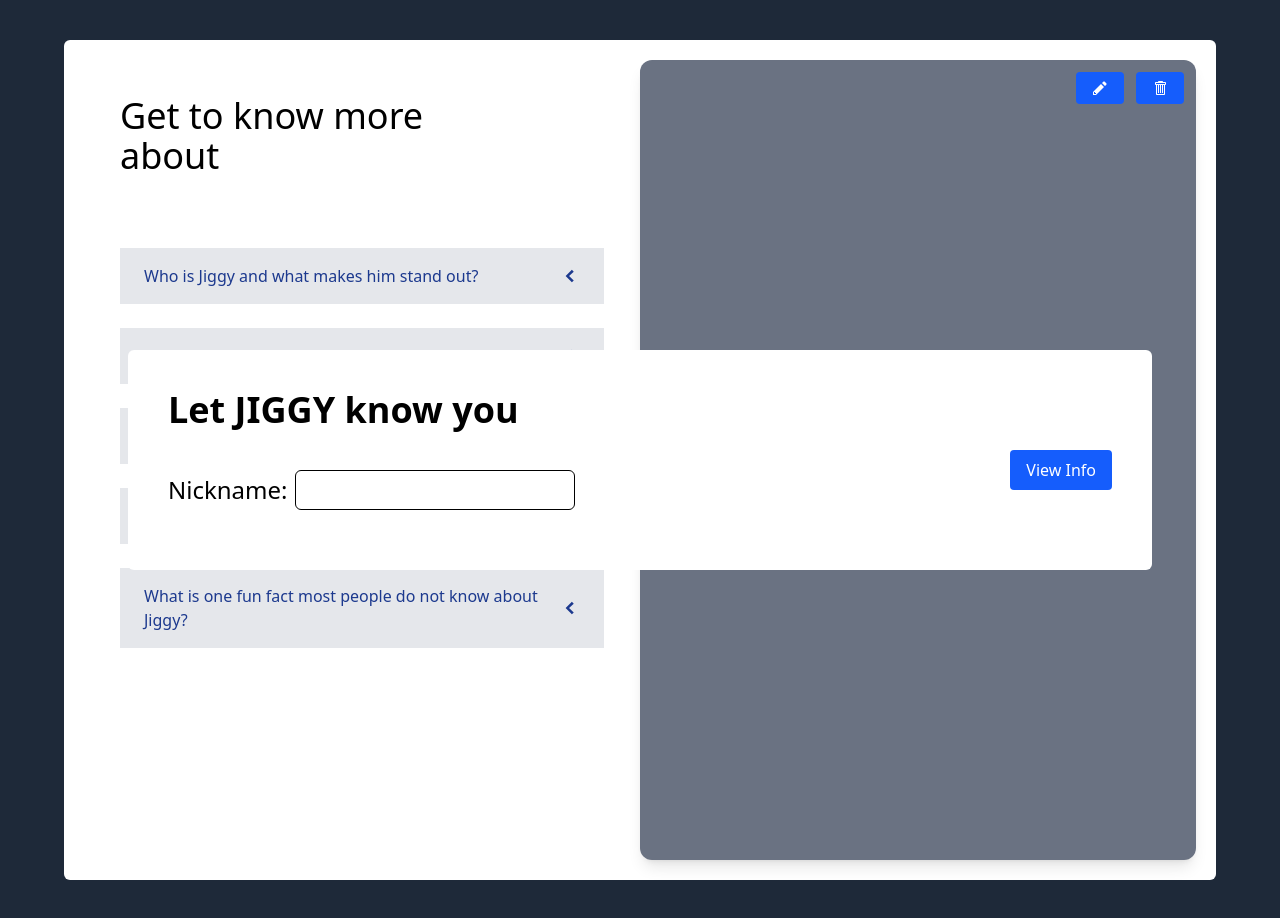
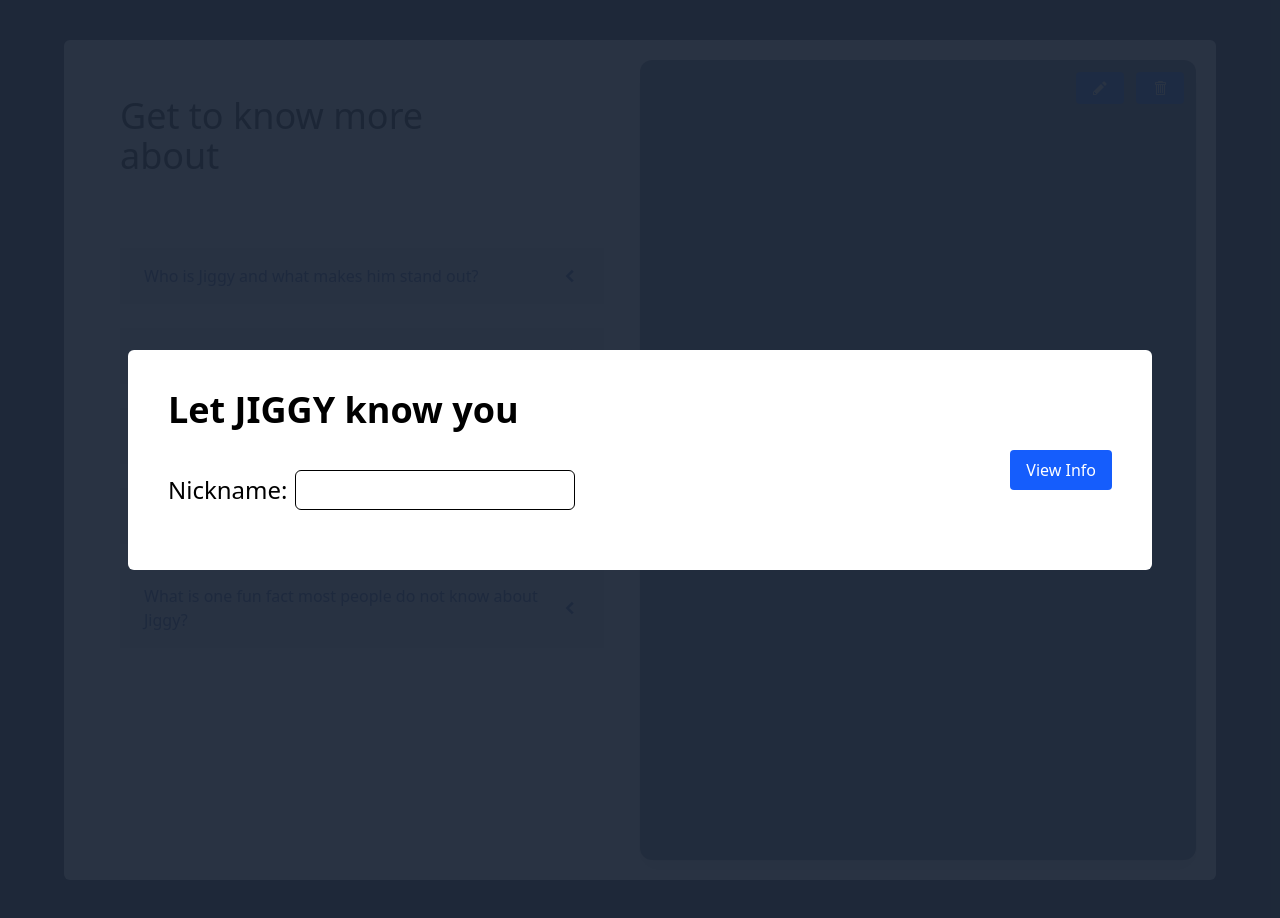
Before and after one commit to vickcodes001/accordion, a React (Vite) app: page / in a window 1280 px wide. Built offline with nearby package versions, Linux system fonts and the light colour scheme.

Commit message:
updated User

```diff
--- a/src/App.js
+++ b/src/App.js
@@ -36,18 +36,20 @@ const items = [
 ];
 
 function App() {
-  const [sharedData, setSharedData] = useState("")
-  const [showOverlay, setShowOverlay] = useState(true)
+  const [sharedData, setSharedData] = useState("");
+  const [showOverlay, setShowOverlay] = useState(true);
 
   const handleOverlay = (data) => {
-    setSharedData(data)
-    setShowOverlay(false)
-  }
+    setSharedData(data);
+    setShowOverlay(false);
+  };
   return (
     <div className="flex min-h-screen items-center justify-center relative bg-gray-800 py-10">
-      <div className="flex items-center justify-center absolute z-30 w-full h-full bg-gra-800/95">
-        {showOverlay && <User onSubmit={handleOverlay} />}
-      </div>
+      {showOverlay && (
+        <div className="flex items-center justify-center absolute z-30 w-full h-full bg-gray-800/95">
+          <User onSubmit={handleOverlay} />
+        </div>
+      )}
       <Accordion items={items} sharedData={sharedData} />
     </div>
   );
```
